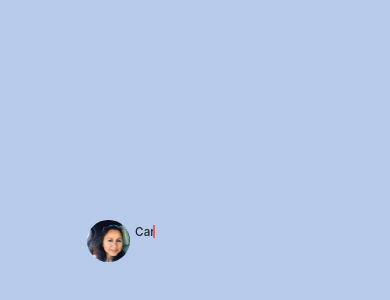
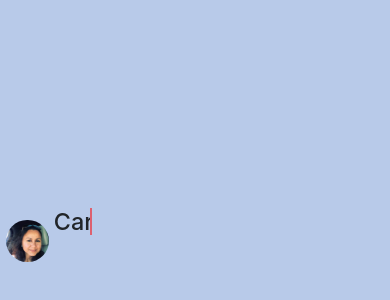
Before and after one commit to CSO-DEV/ReactPortfolio, a React (Create React App) app: page / in a window 390 px wide. Shown: the part 126-426 px from the top of the page. Built offline with nearby package versions, Linux system fonts and the light colour scheme.

Commit message:
modif starter

```diff
--- a/src/assets/Starter/Starter.js
+++ b/src/assets/Starter/Starter.js
@@ -13,11 +13,24 @@ function Starter(props) {
     const shortData = data.propos.contenuSection[0];
 
 
-    let [fontSize, setFontSize] = useState(window.innerWidth*0.2);
-    window.addEventListener("resize",()=>{
+    let [fontSize, setFontSize] = useState();
+
+
+   window.addEventListener("resize",()=>{
+    if (window.innerWidth<800){
+        setFontSize(window.innerWidth*0.4)
+    }else{
         setFontSize(window.innerWidth*0.2) ;
+    }
     });
+
 useEffect(()=>{
+    if (window.innerWidth<800){
+        setFontSize(window.innerWidth*0.4)
+    }else{
+        setFontSize(window.innerWidth*0.2) ;
+    }
+
     setTimeout(function(){
         document.getElementById('starterHide').style.display="block";
         document.getElementById('starterHide').animate([
```
